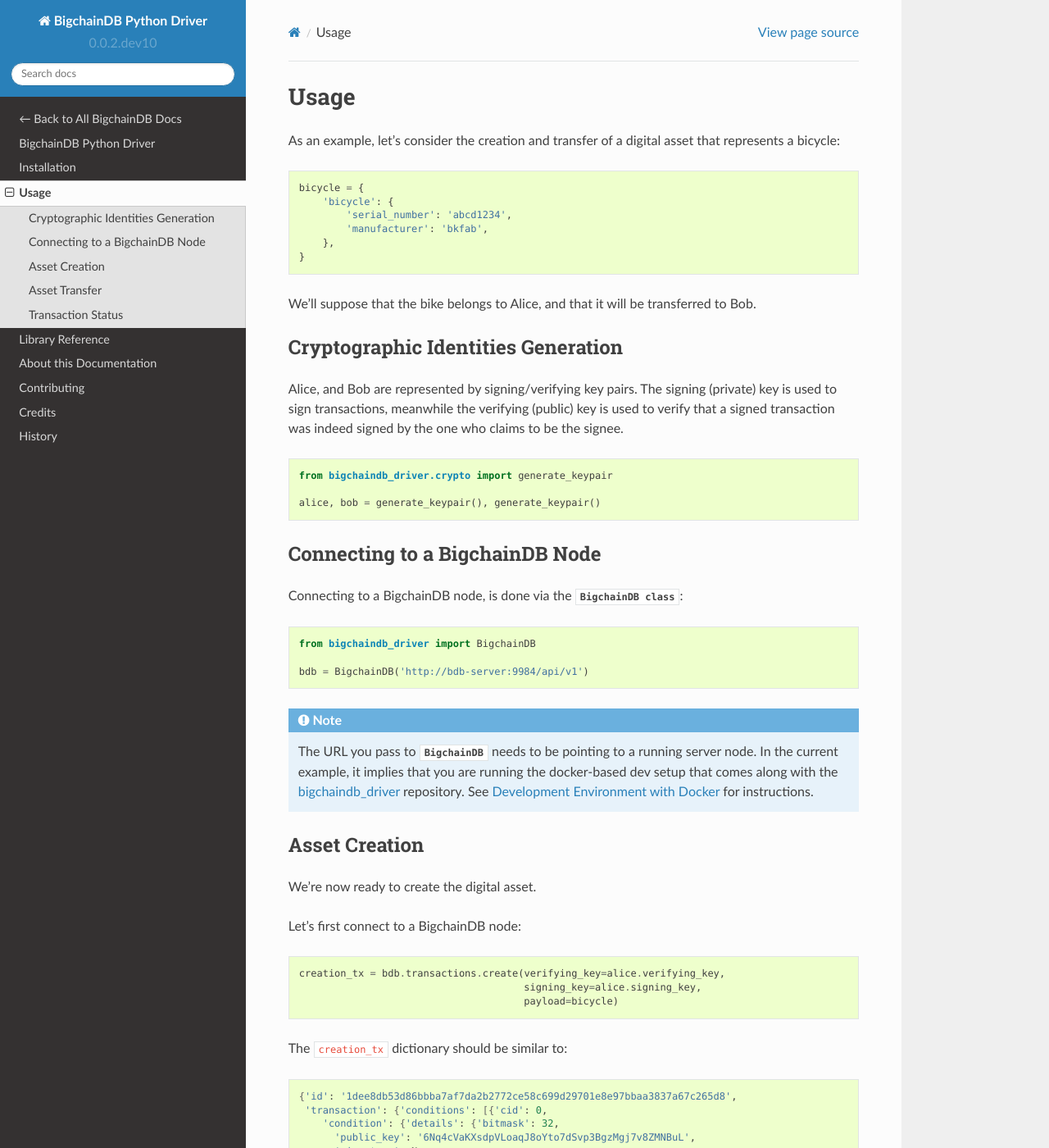
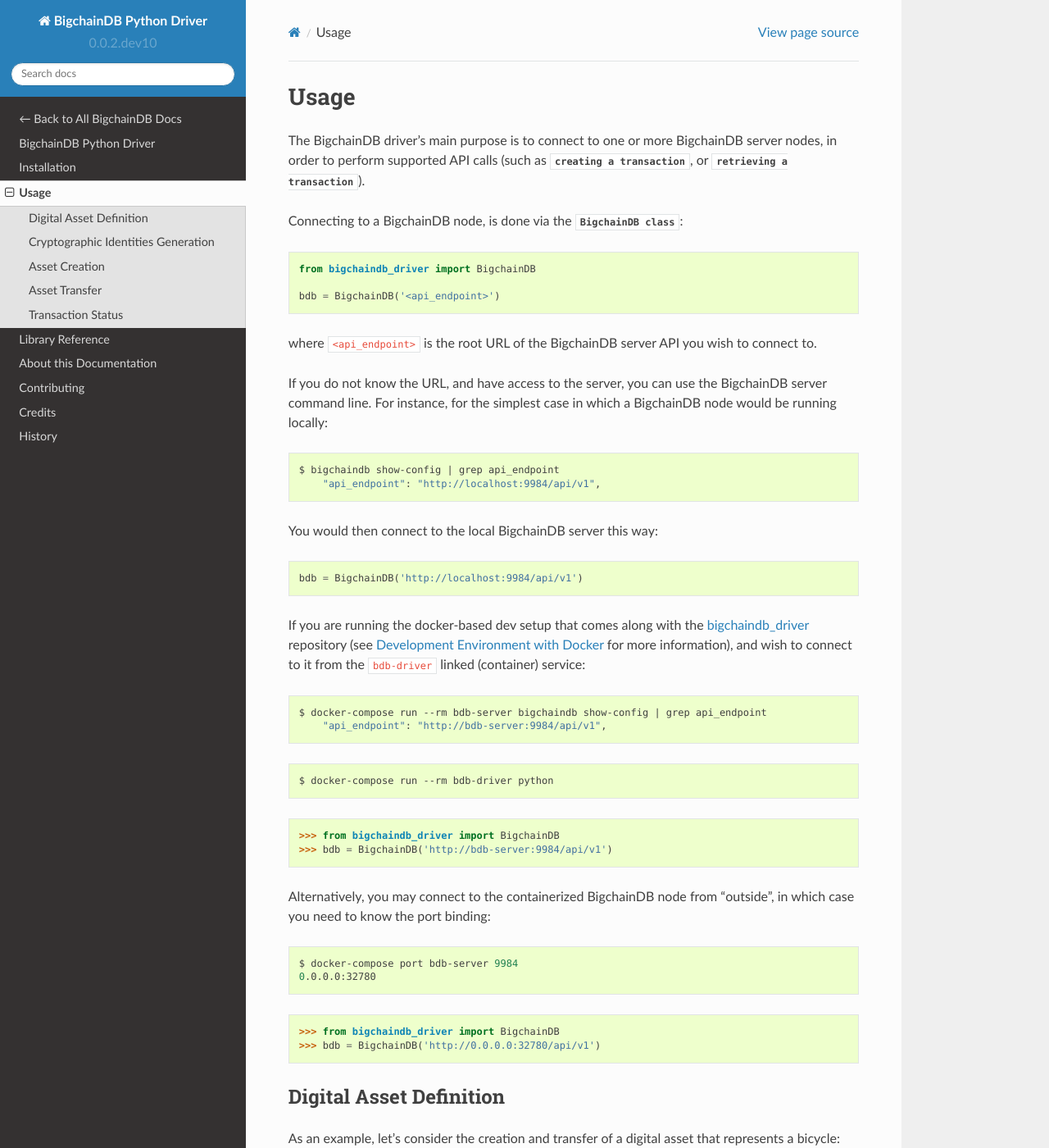
Before and after one commit to bigchaindb/bigchaindb-driver, a Sphinx documentation site: the page built from docs/usage.rst, in a window 1280 px wide and 1400 px high. Shown: the whole window at 82% size. Built offline with Sphinx 7.4.7 and the Read the Docs theme 2.0.0, drawn with Linux system fonts in a browser that asks for light colours.

Commit message:
Update docs

```diff
--- a/docs/conf.py
+++ b/docs/conf.py
@@ -22,6 +22,7 @@
     'sphinx.ext.coverage',
     'sphinx.ext.napoleon',
     'sphinx.ext.viewcode',
+    'sphinxcontrib.httpdomain',
 ]
 
 templates_path = ['_templates']
@@ -64,4 +65,8 @@
      'Miscellaneous'),
 ]
 
-intersphinx_mapping = {'https://docs.python.org/3': None}
+intersphinx_mapping = {
+    'python': ('https://docs.python.org/3', None),
+    'bigchaindb-server': (
+        'https://docs.bigchaindb.com/projects/server/en/latest/', None),
+}
--- a/docs/usage.rst
+++ b/docs/usage.rst
@@ -1,7 +1,73 @@
 =====
 Usage
 =====
+The BigchainDB driver's main purpose is to connect to one or more BigchainDB
+server nodes, in order to perform supported API calls (such as
+:http:post:`creating a transaction </transactions/>`, or
+:http:get:`retrieving a transaction </transactions/{tx_id}>`).
 
+Connecting to a BigchainDB node, is done via the
+:class:`BigchainDB class <bigchaindb_driver.BigchainDB>`:
+
+.. code-block:: python
+
+    from bigchaindb_driver import BigchainDB
+
+    bdb = BigchainDB('<api_endpoint>')
+
+where ``<api_endpoint>`` is the root URL of the BigchainDB server API you wish
+to connect to.
+
+If you do not know the URL, and have access to the server, you
+can use the BigchainDB server command line. For instance, for the simplest case
+in which a BigchainDB node would be running locally:
+
+.. code-block:: bash
+
+    $ bigchaindb show-config | grep api_endpoint
+        "api_endpoint": "http://localhost:9984/api/v1",
+
+You would then connect to the local BigchainDB server this way:
+
+.. code-block:: python
+
+    bdb = BigchainDB('http://localhost:9984/api/v1')
+
+If you are running the docker-based dev setup that comes along with the
+`bigchaindb_driver`_ repository (see :ref:`devenv-docker` for more
+information), and wish to connect to it from the ``bdb-driver`` linked
+(container) service:
+
+.. code-block:: bash
+
+    $ docker-compose run --rm bdb-server bigchaindb show-config | grep api_endpoint
+        "api_endpoint": "http://bdb-server:9984/api/v1",
+
+.. code-block:: bash
+
+    $ docker-compose run --rm bdb-driver python
+
+.. code-block:: python
+
+    >>> from bigchaindb_driver import BigchainDB
+    >>> bdb = BigchainDB('http://bdb-server:9984/api/v1')
+
+Alternatively, you may connect to the containerized BigchainDB node from
+"outside", in which case you need to know the port binding:
+
+.. code-block:: bash
+
+    $ docker-compose port bdb-server 9984
+    0.0.0.0:32780
+
+.. code-block:: python
+
+    >>> from bigchaindb_driver import BigchainDB
+    >>> bdb = BigchainDB('http://0.0.0.0:32780/api/v1')
+
+
+Digital Asset Definition
+------------------------
 As an example, let's consider the creation and transfer of a digital asset that
 represents a bicycle:
 
@@ -31,22 +97,6 @@
 
     alice, bob = generate_keypair(), generate_keypair()
 
-
-Connecting to a BigchainDB Node
--------------------------------
-Connecting to a BigchainDB node, is done via the
-:class:`BigchainDB class <bigchaindb_driver.BigchainDB>`:
-
-.. code-block:: python
-
-    from bigchaindb_driver import BigchainDB
-
-    bdb = BigchainDB('http://bdb-server:9984/api/v1')
-
-.. note:: The URL you pass to :class:`~bigchaindb_driver.BigchainDB` needs to
-    be pointing to a running server node. In the current example, it implies
-    that you are running the docker-based dev setup that comes along with the
-    `bigchaindb_driver`_ repository. See :ref:`devenv-docker` for instructions.
 
 Asset Creation
 --------------
--- a/setup.py
+++ b/setup.py
@@ -36,6 +36,7 @@
     'sphinx-autobuild',
     'sphinxcontrib-napoleon>=0.4.4',
     'sphinx_rtd_theme',
+    'sphinxcontrib-httpdomain',
 ]
 
 setup(
```
